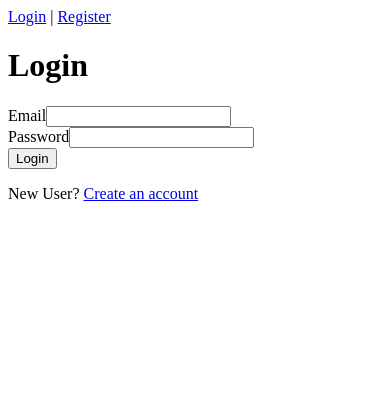
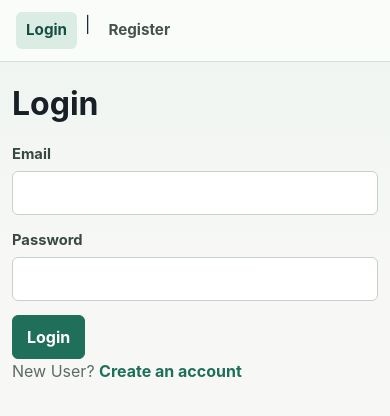
Before and after one commit to rinq123/personal-budget-tracker, a React (Vite) app in the folder apps/web/: page /login in a window 390 px wide. Shown: the top 416 px of the page. Built offline with nearby package versions, Linux system fonts and the light colour scheme.

Commit message:
Added generic CSS styling to all pages

```diff
--- a/apps/web/src/main.tsx
+++ b/apps/web/src/main.tsx
@@ -1,6 +1,7 @@
 import { StrictMode } from 'react'
 import { createRoot } from 'react-dom/client'
 import App from './App.tsx'
+import './styles.css'
 
 createRoot(document.getElementById('root')!).render(
   <StrictMode>
--- /dev/null
+++ b/apps/web/src/styles.css
@@ -0,0 +1,290 @@
+:root {
+  color: #172026;
+  background: #f4f7f5;
+  font-family:
+    Inter, ui-sans-serif, system-ui, -apple-system, BlinkMacSystemFont, "Segoe UI",
+    sans-serif;
+  font-synthesis: none;
+  line-height: 1.5;
+  text-rendering: optimizeLegibility;
+}
+
+* {
+  box-sizing: border-box;
+}
+
+body {
+  min-width: 320px;
+  min-height: 100vh;
+  margin: 0;
+  background:
+    linear-gradient(180deg, #eef4f0 0%, #f7f8f5 260px),
+    #f7f8f5;
+}
+
+a {
+  color: #1f6f5b;
+  font-weight: 650;
+  text-decoration: none;
+}
+
+a:hover {
+  color: #164f41;
+  text-decoration: underline;
+}
+
+nav {
+  position: sticky;
+  top: 0;
+  z-index: 10;
+  display: flex;
+  flex-wrap: wrap;
+  gap: 8px;
+  align-items: center;
+  min-height: 56px;
+  padding: 12px clamp(16px, 4vw, 40px);
+  border-bottom: 1px solid #d8e0da;
+  background: rgba(250, 252, 250, 0.95);
+  backdrop-filter: blur(10px);
+}
+
+nav a {
+  display: inline-flex;
+  align-items: center;
+  min-height: 36px;
+  padding: 7px 10px;
+  border-radius: 6px;
+  color: #45534d;
+  font-size: 0.95rem;
+}
+
+nav a[aria-current="page"] {
+  background: #dbece5;
+  color: #164f41;
+}
+
+main {
+  width: min(1040px, calc(100% - 32px));
+  margin: 0 auto;
+  padding: 32px 0 56px;
+}
+
+h1,
+h2 {
+  margin: 0 0 12px;
+  line-height: 1.15;
+  color: #172026;
+}
+
+h1 {
+  font-size: clamp(2rem, 4vw, 3rem);
+}
+
+h2 {
+  font-size: 1.25rem;
+}
+
+p {
+  margin: 0 0 16px;
+  color: #5d6b65;
+}
+
+main > section,
+main > form,
+main > ul {
+  margin-top: 20px;
+}
+
+section {
+  padding: 20px 0;
+  border-bottom: 1px solid #dfe6e1;
+}
+
+section:first-of-type {
+  padding-top: 0;
+}
+
+form {
+  display: grid;
+  gap: 14px;
+  max-width: 520px;
+}
+
+form div {
+  display: grid;
+  gap: 6px;
+}
+
+label {
+  color: #394840;
+  font-size: 0.92rem;
+  font-weight: 700;
+}
+
+input,
+select {
+  width: 100%;
+  min-height: 42px;
+  padding: 9px 11px;
+  border: 1px solid #c7d1cb;
+  border-radius: 6px;
+  background: #fff;
+  color: #172026;
+  font: inherit;
+}
+
+input:focus,
+select:focus {
+  border-color: #2d7d68;
+  box-shadow: 0 0 0 3px rgba(45, 125, 104, 0.15);
+  outline: none;
+}
+
+button {
+  display: inline-flex;
+  align-items: center;
+  justify-content: center;
+  min-height: 40px;
+  width: fit-content;
+  padding: 9px 14px;
+  border: 1px solid #1f6f5b;
+  border-radius: 6px;
+  background: #1f6f5b;
+  color: #fff;
+  cursor: pointer;
+  font: inherit;
+  font-weight: 750;
+}
+
+button:hover:not(:disabled) {
+  background: #185745;
+}
+
+button:disabled {
+  cursor: not-allowed;
+  opacity: 0.55;
+}
+
+button + button,
+button + a,
+a + a {
+  margin-left: 8px;
+}
+
+button[type="button"] {
+  border-color: #c4d0ca;
+  background: #fff;
+  color: #25332d;
+}
+
+button[type="button"]:hover:not(:disabled) {
+  border-color: #95aaa0;
+  background: #edf4f0;
+}
+
+ul {
+  display: grid;
+  gap: 10px;
+  padding: 0;
+  list-style: none;
+}
+
+li {
+  display: flex;
+  gap: 12px;
+  align-items: center;
+  justify-content: space-between;
+  min-height: 56px;
+  padding: 12px 14px;
+  border: 1px solid #d8e0da;
+  border-radius: 8px;
+  background: #fff;
+  box-shadow: 0 1px 2px rgba(23, 32, 38, 0.05);
+}
+
+li span {
+  min-width: 0;
+  overflow-wrap: anywhere;
+}
+
+main > div {
+  position: fixed;
+  inset: 0;
+  z-index: 20;
+  display: grid;
+  place-items: center;
+  padding: 20px;
+  background: rgba(23, 32, 38, 0.45);
+}
+
+main > div > div {
+  width: min(520px, 100%);
+  max-height: calc(100vh - 40px);
+  overflow: auto;
+  padding: 22px;
+  border: 1px solid #d6ded9;
+  border-radius: 8px;
+  background: #fff;
+  box-shadow: 0 20px 60px rgba(23, 32, 38, 0.25);
+}
+
+main > div > div > p {
+  margin-bottom: 18px;
+}
+
+main > div form {
+  max-width: none;
+}
+
+main > div button {
+  margin-top: 4px;
+}
+
+main > section:nth-of-type(2) div {
+  display: flex;
+  flex-wrap: wrap;
+  gap: 10px;
+}
+
+main > section:nth-of-type(2) a {
+  display: inline-flex;
+  align-items: center;
+  min-height: 40px;
+  padding: 9px 12px;
+  border: 1px solid #c4d0ca;
+  border-radius: 6px;
+  background: #fff;
+  color: #25332d;
+}
+
+main > section:nth-of-type(2) a:hover {
+  border-color: #95aaa0;
+  background: #edf4f0;
+  text-decoration: none;
+}
+
+@media (max-width: 720px) {
+  nav {
+    align-items: flex-start;
+  }
+
+  main {
+    width: min(100% - 24px, 1040px);
+    padding-top: 24px;
+  }
+
+  h1 {
+    font-size: 2rem;
+  }
+
+  li {
+    align-items: flex-start;
+    flex-direction: column;
+  }
+
+  button + button,
+  button + a,
+  a + a {
+    margin-left: 0;
+  }
+}
```
